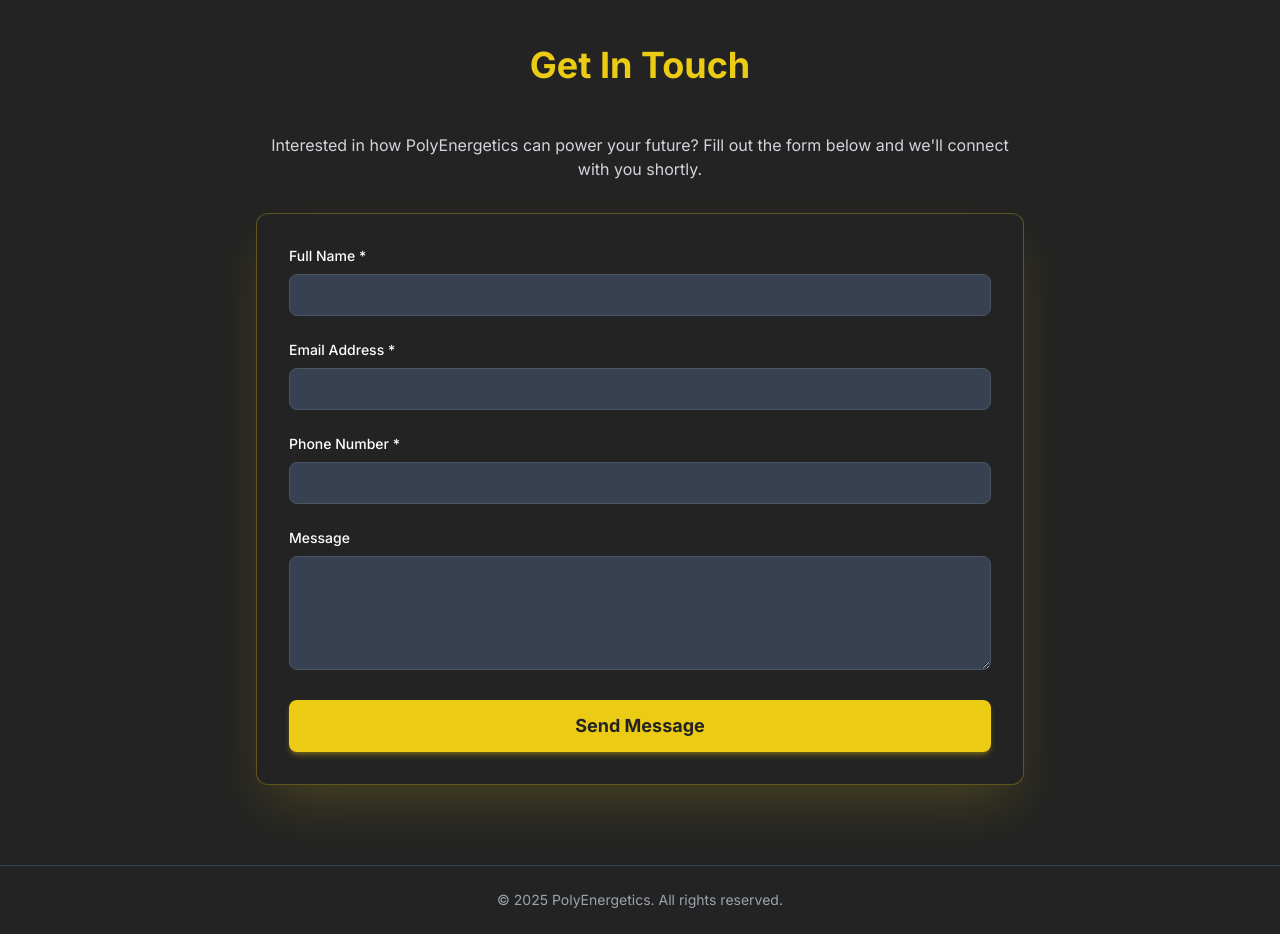
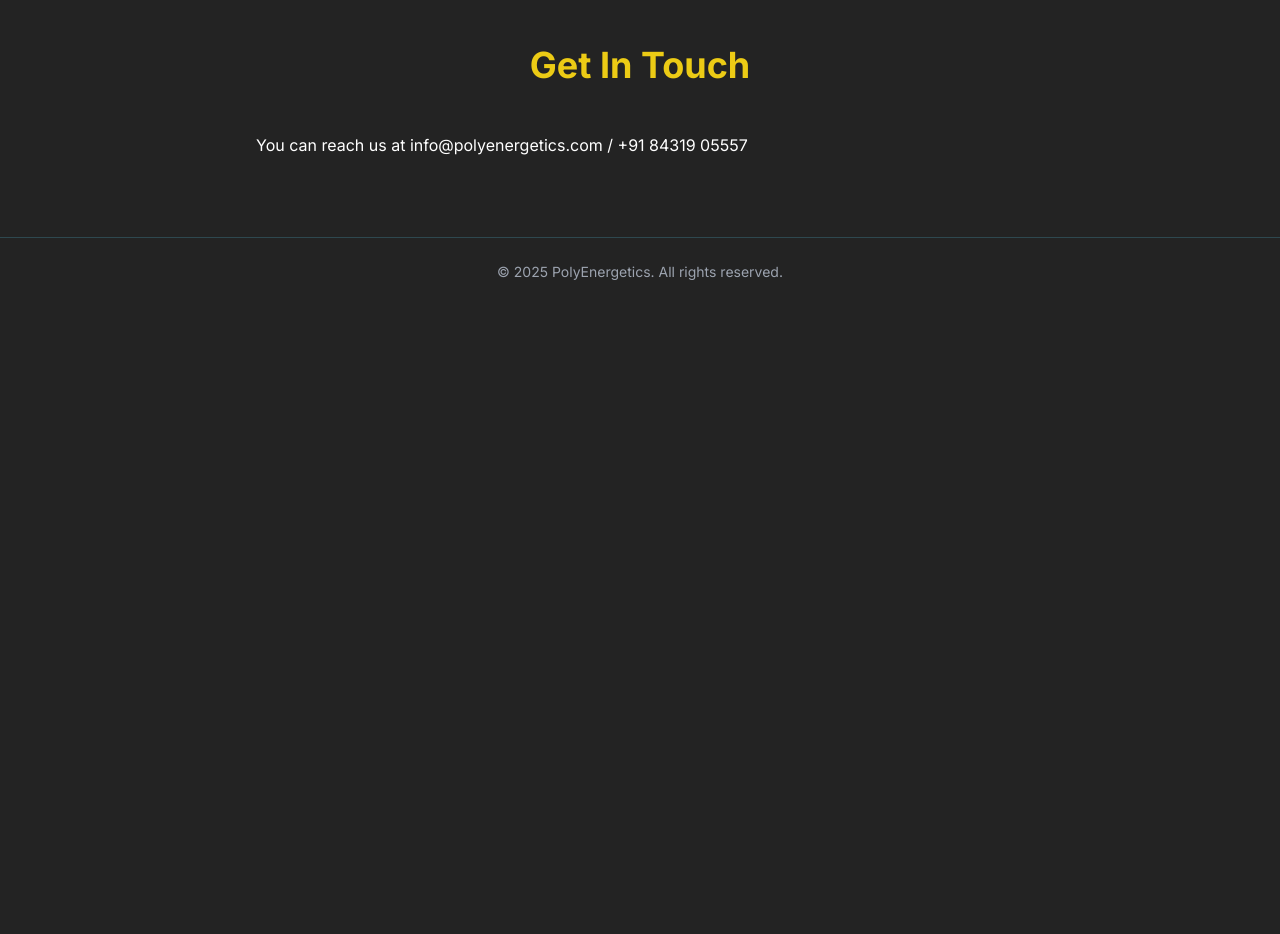
Before and after one commit to PolyEnergetics/landing-page, a plain HTML site: page index.html in a window 1280 px wide. Shown: the part 1480-2414 px from the top of the page. After the commit the page ends 1786 px from the top, so only its background shows below. Drawn offline with nearby package versions, Linux system fonts and the light colour scheme.

Commit message:
Update contact details, remove non-working form

```diff
--- a/index.html
+++ b/index.html
@@ -140,47 +140,49 @@
         <section id="contact" class="py-20 px-4 sm:px-6 lg:px-8 bg-background-dark border-t border-secondary-yellow/20">
             <div class="max-w-3xl mx-auto">
                 <h2 class="text-4xl font-bold text-center mb-12 text-secondary-yellow">Get In Touch</h2>
-                <p class="text-center text-gray-300 mb-8">
+                <h4>You can reach us at info@polyenergetics.com / +91 84319 05557</h4>
+
+                <!-- <p class="text-center text-gray-300 mb-8">
                     Interested in how PolyEnergetics can power your future? Fill out the form below and we'll connect with you shortly.
-                </p>
+                </p> -->
 
-                <form class="space-y-6 bg-background-dark p-8 rounded-xl border border-secondary-yellow/30 shadow-2xl shadow-secondary-yellow/20">
+                <!-- <form class="space-y-6 bg-background-dark p-8 rounded-xl border border-secondary-yellow/30 shadow-2xl shadow-secondary-yellow/20"> -->
                     <!-- Name Input -->
-                    <div>
+                    <!-- <div>
                         <label for="name" class="block text-sm font-medium text-white mb-2">Full Name *</label>
                         <input type="text" id="name" name="name" required
                                class="w-full px-4 py-2 border border-gray-600 rounded-lg bg-gray-700 text-white placeholder-gray-400 form-input-custom transition duration-150">
-                    </div>
+                    </div> -->
 
                     <!-- Email Input -->
-                    <div>
+                    <!-- <div>
                         <label for="email" class="block text-sm font-medium text-white mb-2">Email Address *</label>
                         <input type="email" id="email" name="email" required
                                class="w-full px-4 py-2 border border-gray-600 rounded-lg bg-gray-700 text-white placeholder-gray-400 form-input-custom transition duration-150">
-                    </div>
+                    </div> -->
 
                     <!-- Phone Number Input -->
-                    <div>
+                    <!-- <div>
                         <label for="phone" class="block text-sm font-medium text-white mb-2">Phone Number *</label>
                         <input type="tel" id="phone" name="phone"
                                class="w-full px-4 py-2 border border-gray-600 rounded-lg bg-gray-700 text-white placeholder-gray-400 form-input-custom transition duration-150">
-                    </div>
+                    </div> -->
 
                     <!-- Message Input -->
-                    <div>
+                    <!-- <div>
                         <label for="message" class="block text-sm font-medium text-white mb-2">Message</label>
                         <textarea id="message" name="message" rows="4"
                                   class="w-full px-4 py-2 border border-gray-600 rounded-lg bg-gray-700 text-white placeholder-gray-400 form-input-custom transition duration-150"></textarea>
-                    </div>
+                    </div> -->
 
                     <!-- Submit Button -->
-                    <div>
+                    <!-- <div>
                         <button type="submit"
                                 class="w-full py-3 px-4 rounded-lg bg-secondary-yellow text-background-dark font-bold text-lg hover:bg-opacity-80 transition duration-300 shadow-md shadow-secondary-yellow/30">
                             Send Message
                         </button>
                     </div>
-                </form>
+                </form> -->
             </div>
         </section>
     </main>
```
